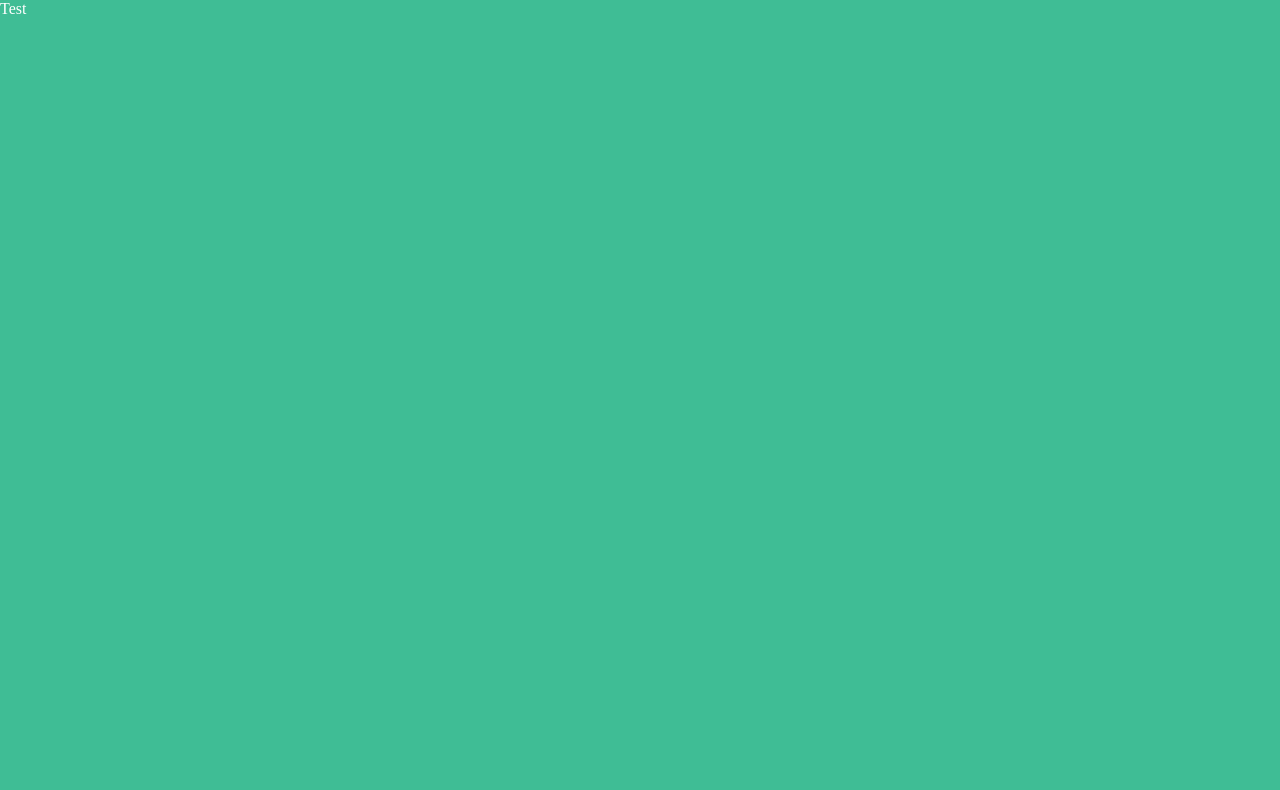
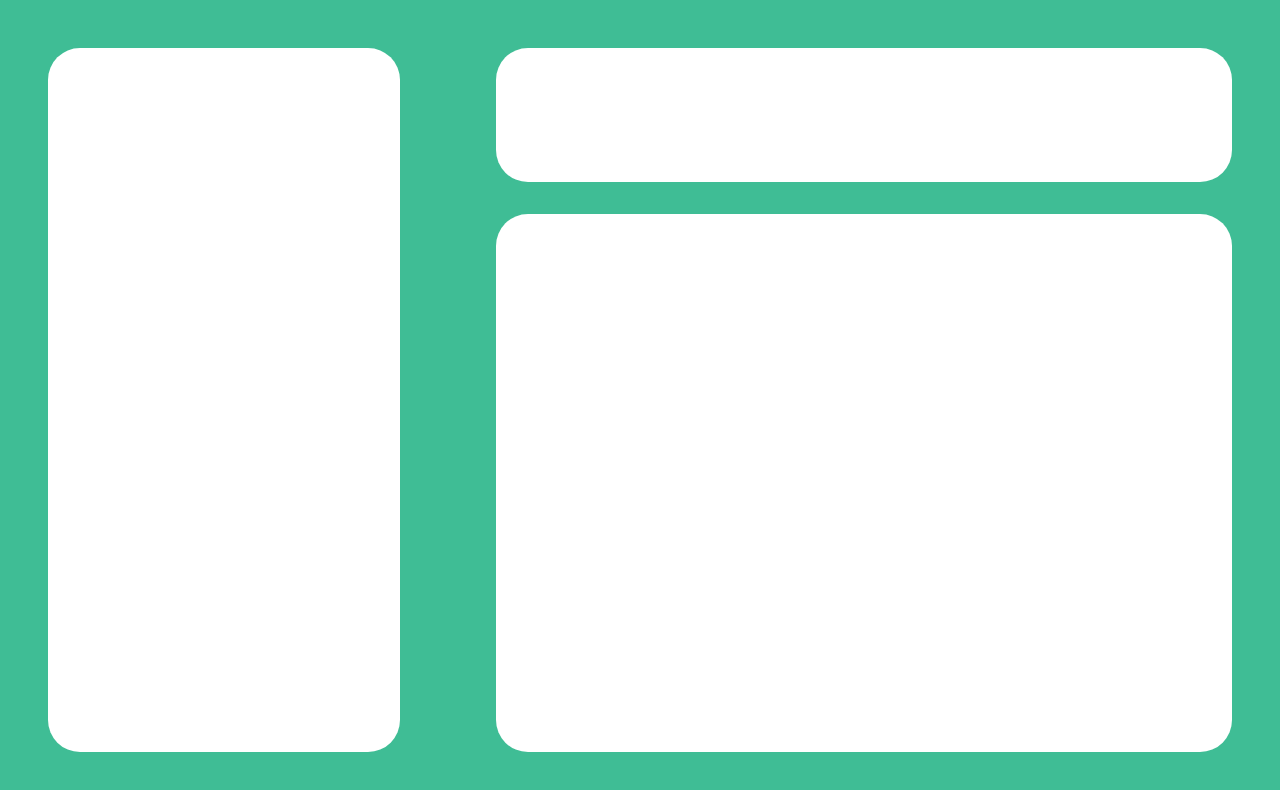
Before and after one commit to shanuflash/resume, a React (Vite) app: page / in a window 1280 px wide. Shown: the top 790 px of the page. Built offline with nearby package versions, Linux system fonts and the light colour scheme.

Commit message:
add containers

```diff
--- a/src/App.css
+++ b/src/App.css
@@ -2,3 +2,39 @@
   height: auto;
   width: 100%;
 }
+
+.App {
+  height: auto;
+  width: 100%;
+  display: flex;
+  flex-direction: row;
+}
+
+.box {
+  display: flex;
+  flex-direction: column;
+  gap: 2rem;
+  height: 100vh;
+  padding: 3rem;
+  box-sizing: border-box;
+}
+
+.left {
+  width: 35vw;
+}
+
+.container {
+  display: flex;
+  justify-content: center;
+  height: 100%;
+  background-color: white;
+  border-radius: 2rem;
+}
+
+.up {
+  height: 25%;
+}
+
+.right {
+  width: 65vw;
+}
--- a/src/App.jsx
+++ b/src/App.jsx
@@ -3,7 +3,13 @@ import "./App.css";
 function App() {
   return (
     <div className="App">
-      <div>Test</div>
+      <div className="left box">
+        <div className="container"></div>
+      </div>
+      <div className="right box">
+        <div className="container up"></div>
+        <div className="container"></div>
+      </div>
     </div>
   );
 }
```
